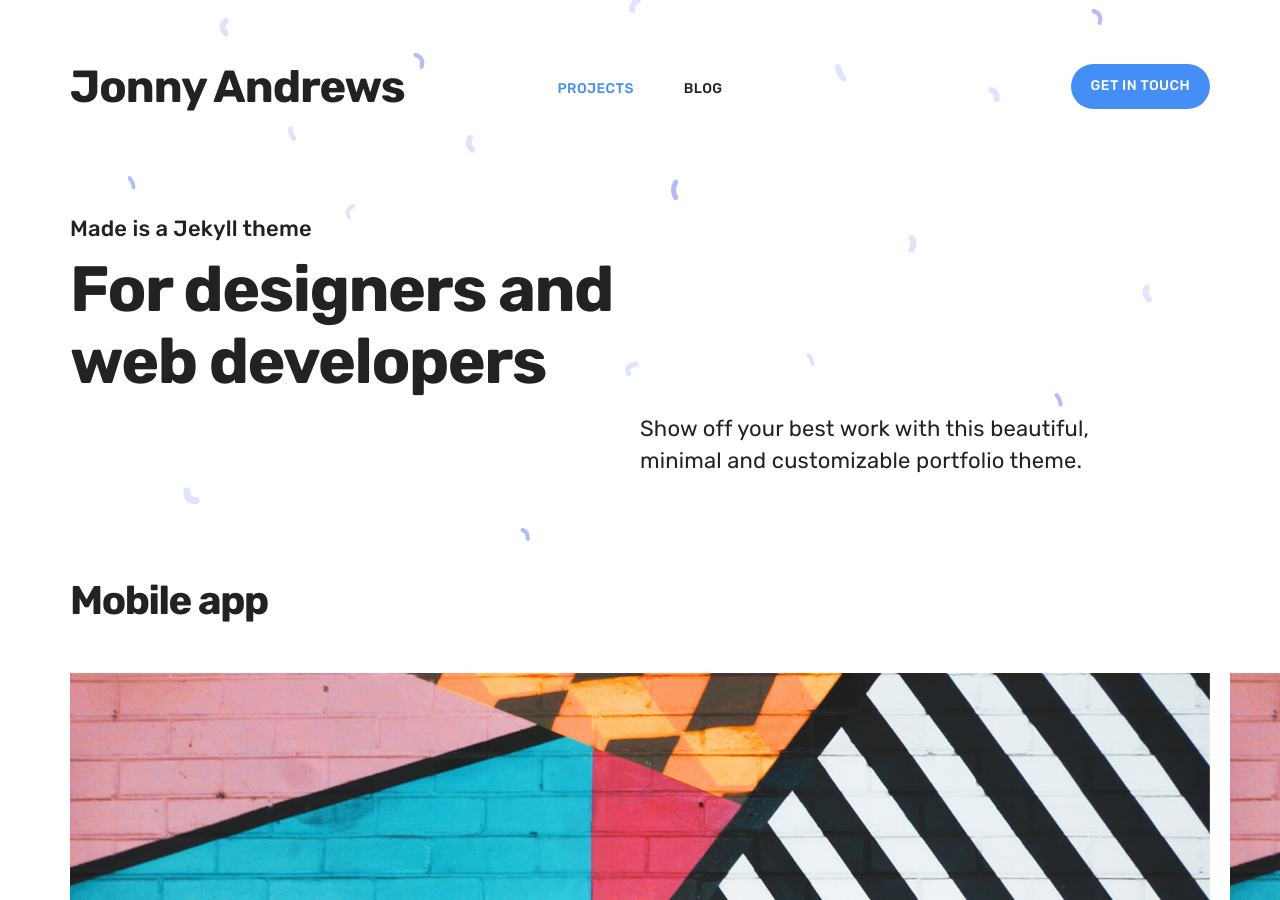
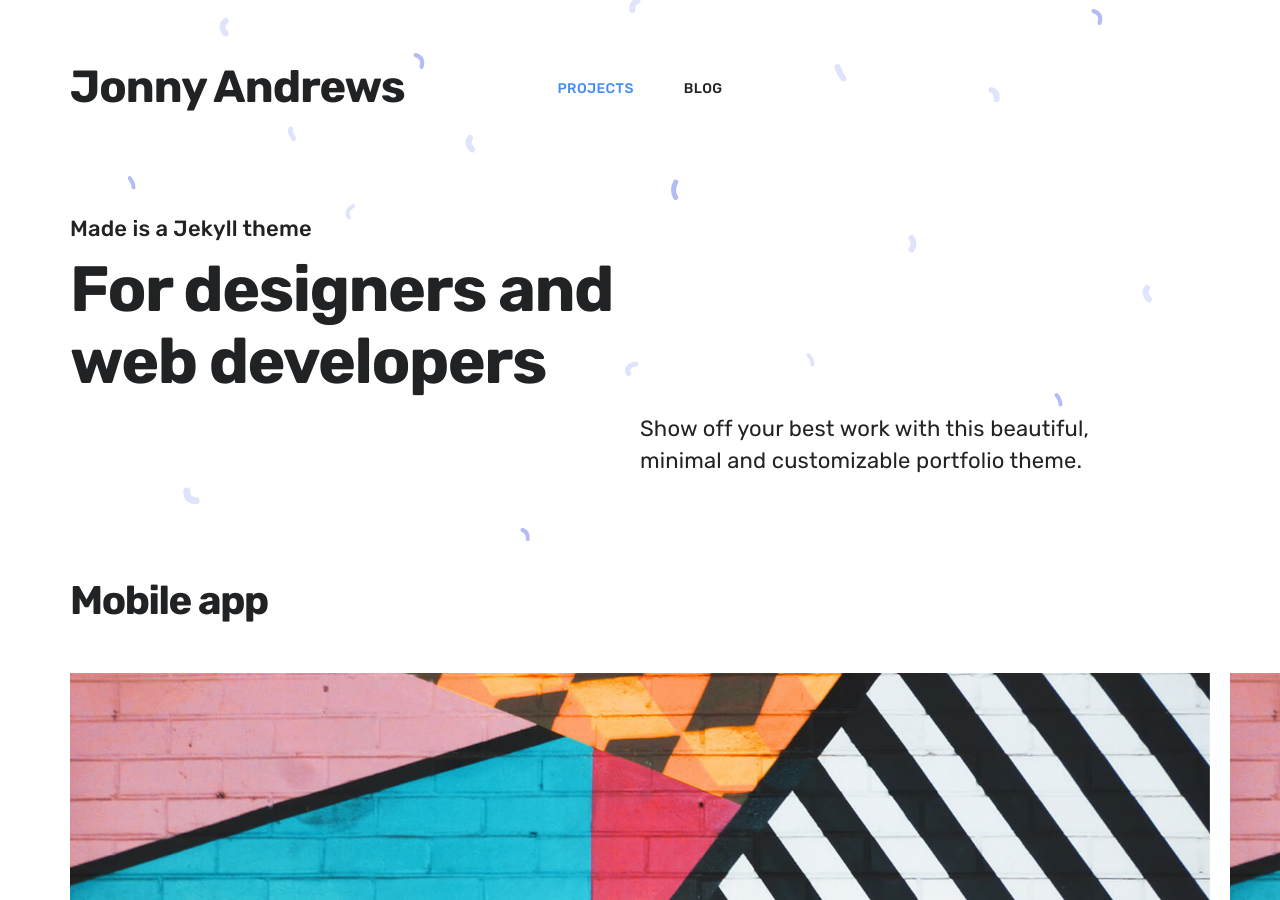
Before and after one commit to jonathanandrewsuk/jonathanandrewsuk.github.io, a Jekyll site: the page built from index.html, in a window 1280 px wide and 900 px high. Built offline with Jekyll 4.4.1, drawn with Linux system fonts in a browser that asks for light colours; nearby versions of some CDN libraries.

Commit message:
Update header.html

```diff
--- a/_includes/header.html
+++ b/_includes/header.html
@@ -31,7 +31,7 @@
 			</div>
 		</nav>
 
-		<a href="#" class="header__cta button--fill contact-trigger js-contact">Get In Touch</a>
+<!-- 		<a href="#" class="header__cta button--fill contact-trigger js-contact">Get In Touch</a> -->
 	</div>
 
 </header>
```
